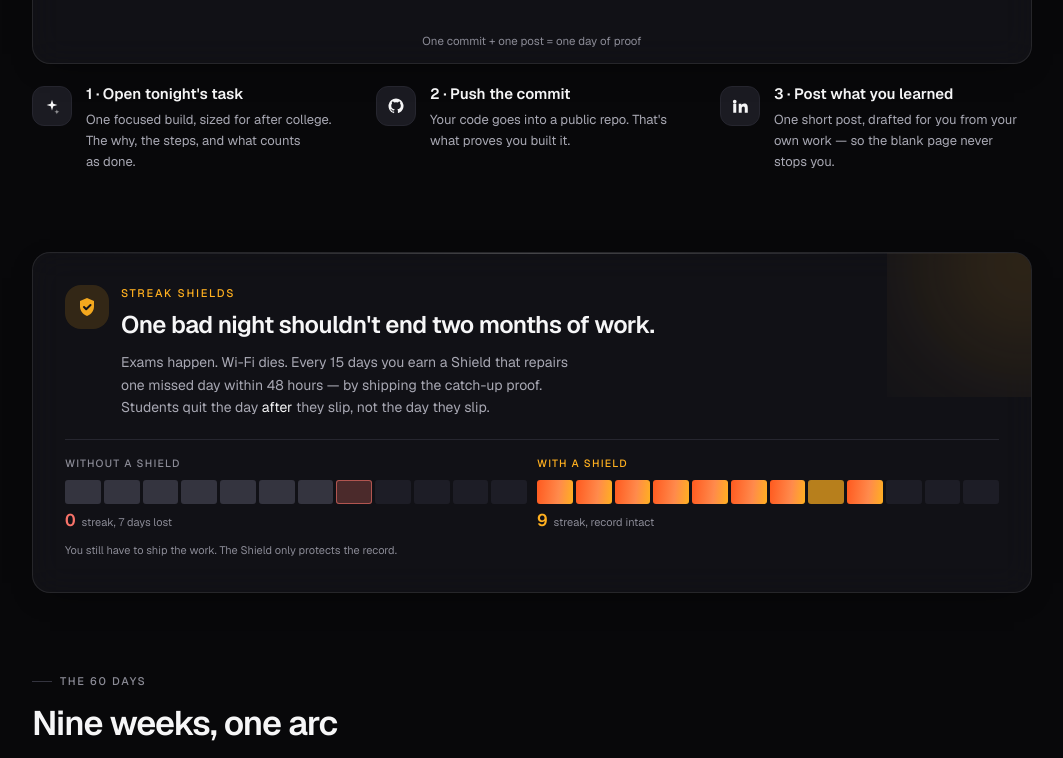
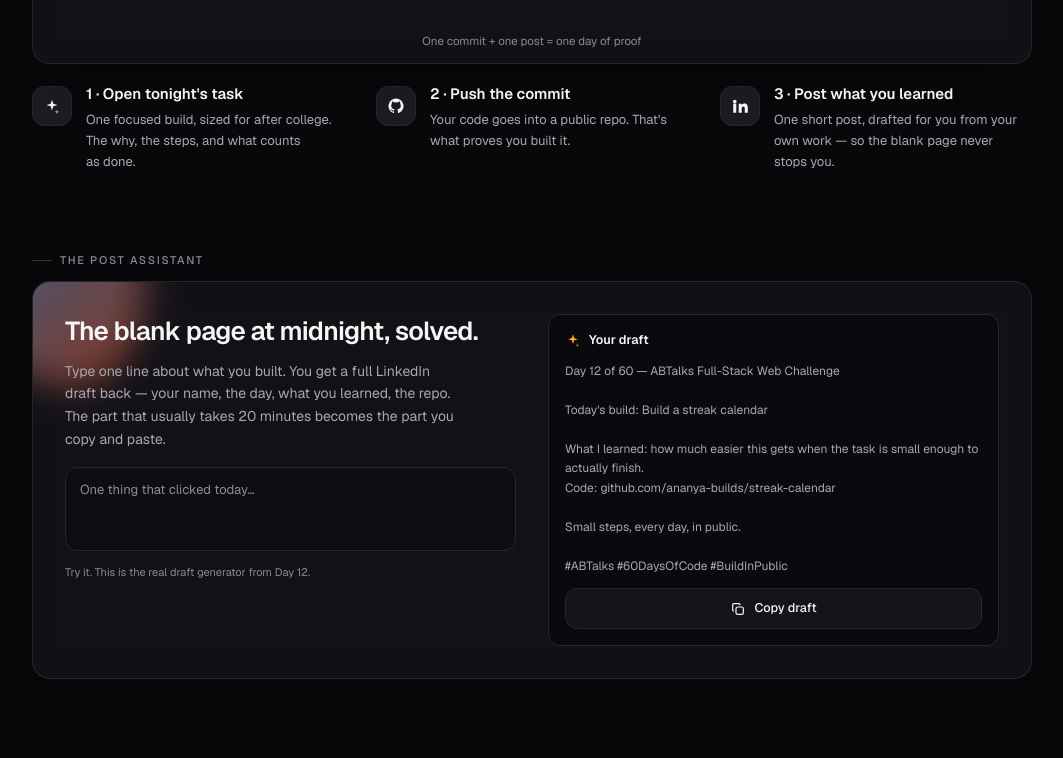
Before and after one commit to dhruvsoran/Dhruv-Vicodathon-abtalks, a Next.js app: page / in a window 1280 px wide. Shown: the part 2000-2758 px from the top of the page, without its empty margins (108-1171 px from the left). Built offline with nearby package versions, Linux system fonts and the light colour scheme.

Commit message:
Add live Post Assistant demo and 60-day journey map to landing

```diff
--- a/src/components/landing.tsx
+++ b/src/components/landing.tsx
@@ -6,6 +6,7 @@ import {
   ArrowIcon,
   CheckIcon,
   ChevronIcon,
+  CopyIcon,
   FlameIcon,
   GitHubIcon,
   LinkedInIcon,
@@ -18,7 +19,7 @@ import { Reveal } from "@/components/reveal";
 import ScrollProgress from "@/components/scroll-progress";
 import SiteNav from "@/components/site-nav";
 import Welcome from "@/components/welcome";
-import { cohort, days, faqs, formatCount, testimonials, tracks, weeks } from "@/lib/challenge";
+import { cohort, days, draftPost, faqs, formatCount, testimonials, tracks, weeks } from "@/lib/challenge";
 
 function Stat({ value, label }: { value: string; label: string }) {
   return (
@@ -125,6 +126,133 @@ function Faq({ q, a }: { q: string; a: string }) {
         />
       </button>
       {open && <p className="-mt-1 pb-4 pr-6 text-[13px] leading-relaxed text-muted">{a}</p>}
+    </div>
+  );
+}
+
+function PostAssistantDemo() {
+  const [learned, setLearned] = useState("");
+  const [copied, setCopied] = useState(false);
+
+  const draft = draftPost({
+    day: 12,
+    title: "Build a streak calendar",
+    name: "Ananya Iyer",
+    learned,
+    repo: "github.com/ananya-builds/streak-calendar",
+    track: "Full-Stack Web",
+  });
+
+  const copy = async () => {
+    try {
+      await navigator.clipboard.writeText(draft);
+      setCopied(true);
+      setTimeout(() => setCopied(false), 2000);
+    } catch {
+      setCopied(false);
+    }
+  };
+
+  return (
+    <section id="post-assistant" className="shell mt-12 scroll-mt-16 md:mt-20">
+      <SectionLabel>The Post Assistant</SectionLabel>
+      <Reveal>
+        <div className="card grain relative overflow-hidden p-5 md:p-8">
+          <div
+            aria-hidden="true"
+            className="morph pointer-events-none absolute -left-12 -top-14 h-40 w-40 opacity-50 blur-[18px]"
+            style={{ background: "linear-gradient(140deg, var(--sky), var(--ember))" }}
+          />
+          <div className="relative grid gap-5 md:grid-cols-2 md:gap-8">
+            <div>
+              <h2 className="text-[22px] font-semibold leading-snug tracking-tight md:text-[26px]">
+                The blank page at midnight, solved.
+              </h2>
+              <p className="mt-2.5 max-w-[42ch] text-[14px] leading-relaxed text-muted">
+                Type one line about what you built. You get a full LinkedIn draft back — your
+                name, the day, what you learned, the repo. The part that usually takes 20 minutes
+                becomes the part you copy and paste.
+              </p>
+              <label htmlFor="demo-learned" className="sr-only">
+                One thing that clicked today
+              </label>
+              <textarea
+                id="demo-learned"
+                rows={3}
+                value={learned}
+                onChange={(e) => setLearned(e.target.value)}
+                placeholder="One thing that clicked today…"
+                className="focusring mt-4 w-full resize-none rounded-xl border border-line bg-ink-2 px-3.5 py-3 text-[13px] text-fg placeholder:text-faint"
+              />
+              <p className="mt-1.5 text-[11px] text-faint">
+                Try it. This is the real draft generator from Day 12.
+              </p>
+            </div>
+
+            <div className="flex min-w-0 flex-col rounded-xl border border-line bg-ink/60 p-4">
+              <div className="flex items-center gap-2">
+                <SparkIcon className="h-4 w-4 text-gold" />
+                <span className="text-[12.5px] font-semibold">Your draft</span>
+              </div>
+              <pre className="mt-3 flex-1 overflow-y-auto whitespace-pre-wrap font-sans text-[12px] leading-relaxed text-muted">
+                {draft}
+              </pre>
+              <button
+                type="button"
+                onClick={copy}
+                className="tap focusring press mt-3 flex w-full items-center justify-center gap-2 rounded-xl border border-line bg-surface py-2.5 text-[12.5px] font-medium"
+              >
+                {copied ? (
+                  <>
+                    <CheckIcon className="popin h-4 w-4 text-mint" /> Copied
+                  </>
+                ) : (
+                  <>
+                    <CopyIcon className="h-4 w-4" /> Copy draft
+                  </>
+                )}
+              </button>
+            </div>
+          </div>
+        </div>
+      </Reveal>
+    </section>
+  );
+}
+
+function JourneyStrip() {
+  const stops = [
+    { d: 1, label: "First commit" },
+    { d: 7, label: "Live site" },
+    { d: 21, label: "Full-stack app" },
+    { d: 30, label: "Halfway" },
+    { d: 45, label: "Product live" },
+    { d: 60, label: "Capstone" },
+  ];
+  return (
+    <div className="card p-4">
+      <div className="relative flex items-start">
+        {stops.map((s, i) => (
+          <div key={s.d} className="flex min-w-0 flex-1 flex-col items-center">
+            <span
+              className={`grid h-8 w-8 place-items-center rounded-full border font-mono text-[11px] font-semibold ${
+                i === stops.length - 1
+                  ? "border-ember/60 bg-ember/15 text-ember"
+                  : "border-line bg-surface-2 text-muted"
+              }`}
+            >
+              {String(s.d).padStart(2, "0")}
+            </span>
+            <span
+              className={`mt-2 text-center text-[10px] leading-tight ${
+                i === stops.length - 1 ? "text-ember" : "text-faint"
+              }`}
+            >
+              {s.label}
+            </span>
+          </div>
+        ))}
+      </div>
     </div>
   );
 }
@@ -283,6 +411,8 @@ export default function Landing() {
         </div>
       </section>
 
+      <PostAssistantDemo />
+
       <section id="shields" className="shell mt-12 scroll-mt-16 md:mt-20">
         <Reveal>
           <div className="card relative overflow-hidden p-5 md:p-8">
@@ -414,6 +544,16 @@ export default function Landing() {
             </div>
           ))}
         </div>
+      </section>
+
+      <section className="shell mt-12 md:mt-20">
+        <SectionLabel>Your 60 days, mapped</SectionLabel>
+        <Reveal>
+          <JourneyStrip />
+        </Reveal>
+        <p className="mt-3 text-center text-[11.5px] text-faint">
+          Six checkpoints on the way from an empty repo to a portfolio recruiters open.
+        </p>
       </section>
 
       <section className="shell mt-12 md:mt-20">
```
